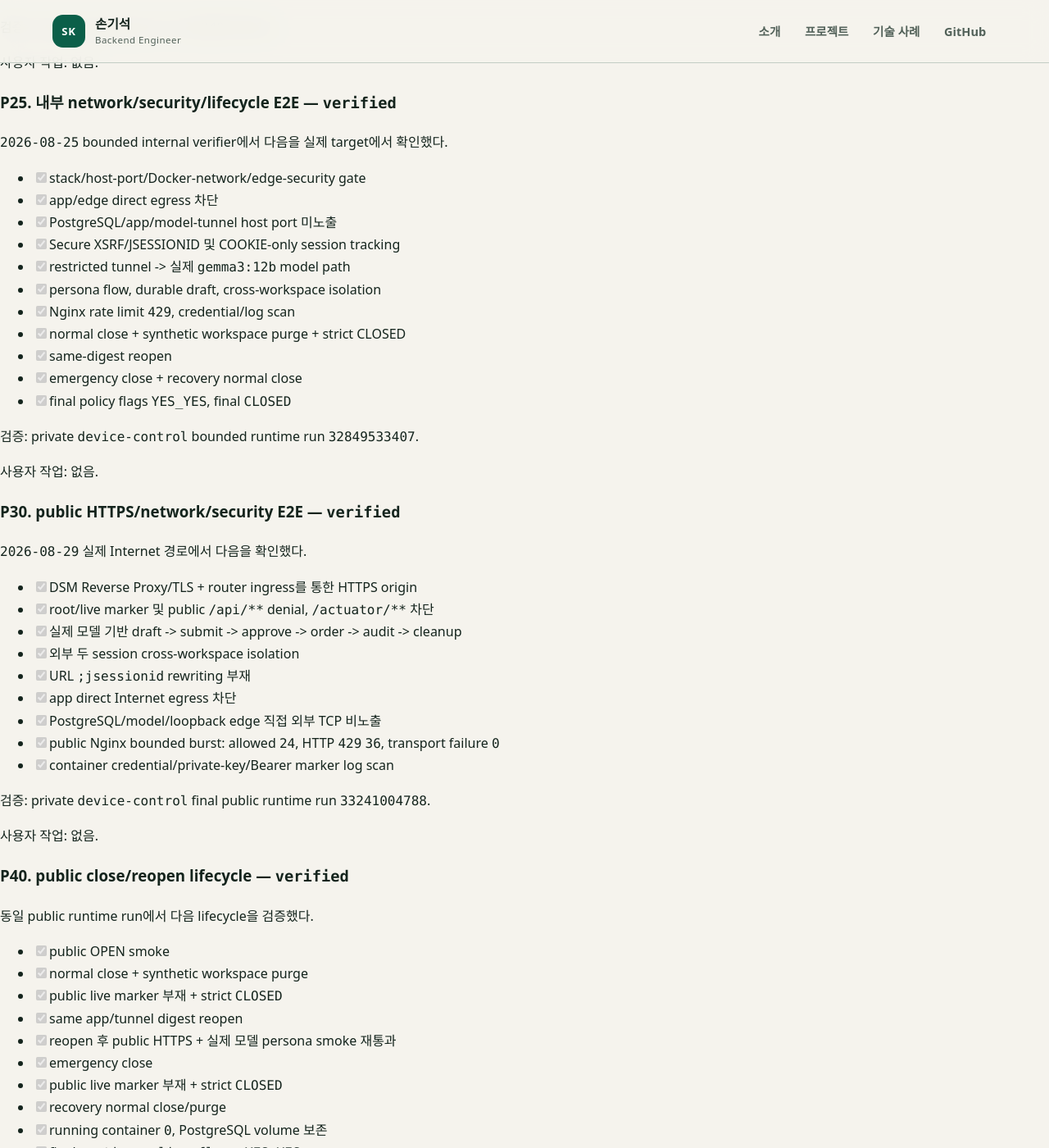
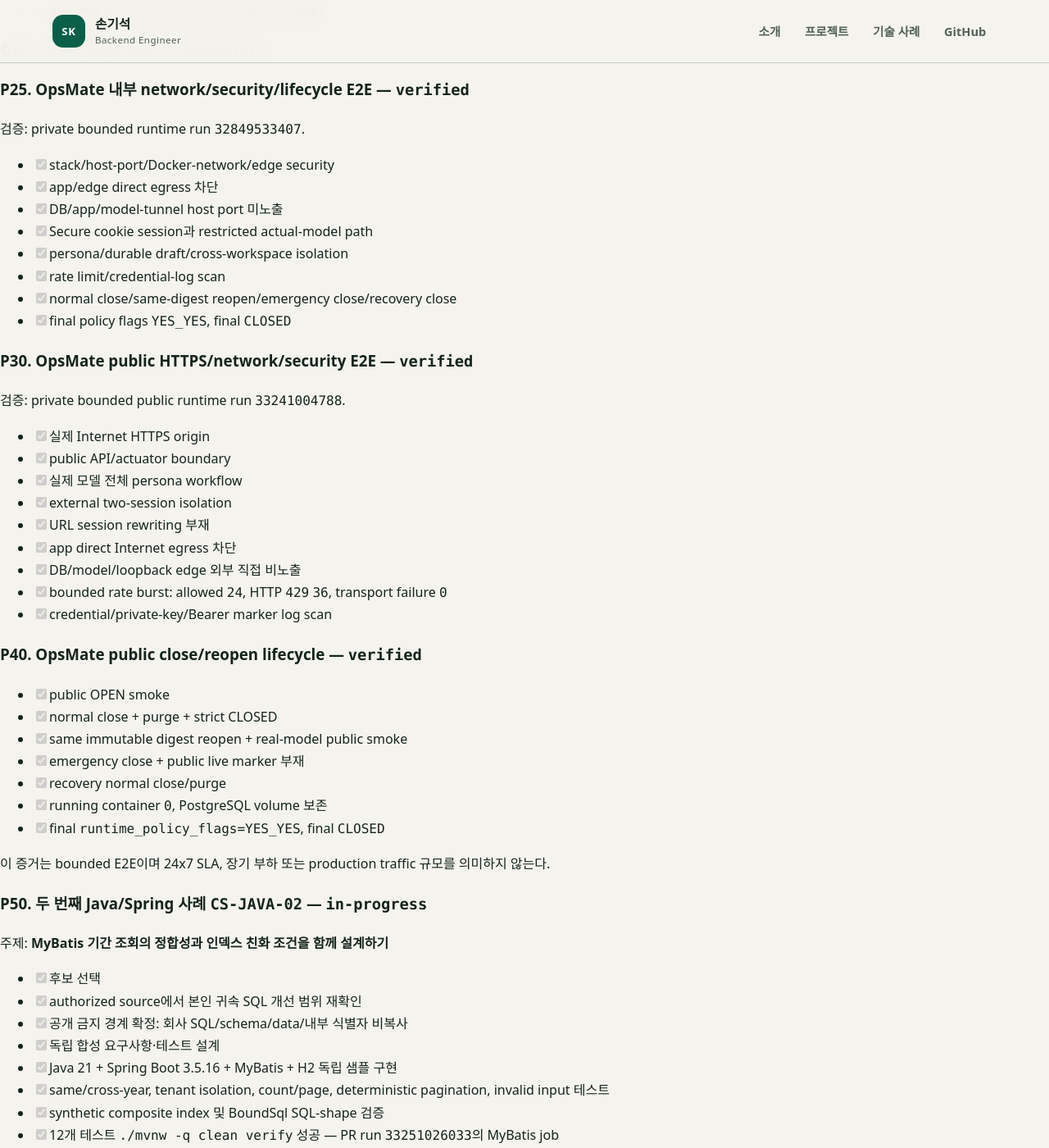
Before and after one commit to son1004007/engineering-career-portfolio, a Jekyll site: the page built from PORTFOLIO_COMPLETION_PLAN.md, in a window 1280 px wide and 1400 px high, scrolled down 1793 px. Shown: the whole window at 82% size. Built offline with Jekyll 4.4.1, drawn with Linux system fonts in a browser that asks for light colours; our own code applies the rules of GitHub Pages for plain Markdown files; some of the changed text lies outside the part shown.

Commit message:
docs: advance CS-JAVA-02 to Pages gate

```diff
--- a/PORTFOLIO_COMPLETION_PLAN.md
+++ b/PORTFOLIO_COMPLETION_PLAN.md
@@ -1,13 +1,13 @@
 # Portfolio Completion Plan
 
 - 기준일: `2026-08-29`
-- 목적: 공개 포트폴리오와 `OpsMate Local`의 검증 상태를 실제 실행 증거와 동기화하고 다음 Java/Spring 사례 공개를 진행한다.
-- 원칙: 문서상 완료가 아니라 exact source, immutable image digest, CI, bounded runtime E2E를 근거로 상태를 올린다.
+- 목적: 공개 포트폴리오의 검증 상태를 실제 실행 증거와 동기화하고 Java/Spring 사례 공개를 순차적으로 완료한다.
+- 원칙: 문서상 완료가 아니라 source review, 독립 구현, 최근 CI와 필요한 runtime/publication evidence를 근거로 상태를 올린다.
 - 전역 기준: `son1004007/ai-agent-workflow-playbook/CONTROL.md`
 - 실행 ledger: [`WORKS.md`](WORKS.md)
 - 장기 backlog: [`TASKS.md`](TASKS.md)
-- 내부 배포 증거: [`02_projects/opsmate-local/docs/NAS_INTERNAL_E2E_EVIDENCE.md`](02_projects/opsmate-local/docs/NAS_INTERNAL_E2E_EVIDENCE.md)
-- public 배포 증거: [`02_projects/opsmate-local/docs/PUBLIC_DEPLOYMENT_E2E_EVIDENCE.md`](02_projects/opsmate-local/docs/PUBLIC_DEPLOYMENT_E2E_EVIDENCE.md)
+- OpsMate internal 증거: [`02_projects/opsmate-local/docs/NAS_INTERNAL_E2E_EVIDENCE.md`](02_projects/opsmate-local/docs/NAS_INTERNAL_E2E_EVIDENCE.md)
+- OpsMate public 증거: [`02_projects/opsmate-local/docs/PUBLIC_DEPLOYMENT_E2E_EVIDENCE.md`](02_projects/opsmate-local/docs/PUBLIC_DEPLOYMENT_E2E_EVIDENCE.md)
 
 ## 상태
 
@@ -29,13 +29,14 @@
 
 ## 실행 순서
 
-### P00. 상태 문서 동기화 — `in-progress`
+### P00. OpsMate 상태 문서 동기화 — `verified`
 
 - [x] `2026-08-23` 실제 모델 E2E 기록
 - [x] `2026-08-25` Synology internal deployment/network/security/lifecycle E2E 기록
-- [x] `2026-08-29` public Internet deployment/network/lifecycle E2E 증거 확보
-- [x] `AI_CONTEXT.md`, `WORKS.md`, `TASKS.md`, `evidence-index.md`, case-study queue를 public E2E 상태와 동기화
-- [ ] 최신 public evidence/state 문서의 portfolio CI와 Pages deploy 성공 확인
+- [x] `2026-08-29` public Internet deployment/network/lifecycle E2E 기록
+- [x] AI context, work/task ledger, evidence index와 public evidence 문서 동기화
+- [x] PR regression 성공
+- [x] main Pages run `33250726427`의 verify matrix, Jekyll build와 deploy 성공
 
 사용자 작업: 없음.
 
@@ -48,7 +49,7 @@
 - [x] shell/Compose/Nginx/container/runbook 검증
 - [x] non-root image build 및 migration rehearsal
 
-검증 기준 release의 `Verify Portfolio` run `32848946968` 전체 성공. 이후 내부 E2E 상태 문서 반영 main Pages run `32851086949`도 성공했다.
+OpsMate public evidence가 반영된 main commit에서도 Pages run `33250726427` 전체 성공.
 
 사용자 작업: 없음.
 
@@ -65,81 +66,76 @@
 
 검증: runtime preparation run `32849378114`.
 
-사용자 작업: 없음.
+### P25. OpsMate 내부 network/security/lifecycle E2E — `verified`
 
-### P25. 내부 network/security/lifecycle E2E — `verified`
+검증: private bounded runtime run `32849533407`.
 
-`2026-08-25` bounded internal verifier에서 다음을 실제 target에서 확인했다.
-
-- [x] stack/host-port/Docker-network/edge-security gate
+- [x] stack/host-port/Docker-network/edge security
 - [x] app/edge direct egress 차단
-- [x] PostgreSQL/app/model-tunnel host port 미노출
-- [x] Secure XSRF/JSESSIONID 및 COOKIE-only session tracking
-- [x] restricted tunnel -> 실제 `gemma3:12b` model path
-- [x] persona flow, durable draft, cross-workspace isolation
-- [x] Nginx rate limit `429`, credential/log scan
-- [x] normal close + synthetic workspace purge + strict CLOSED
-- [x] same-digest reopen
-- [x] emergency close + recovery normal close
+- [x] DB/app/model-tunnel host port 미노출
+- [x] Secure cookie session과 restricted actual-model path
+- [x] persona/durable draft/cross-workspace isolation
+- [x] rate limit/credential-log scan
+- [x] normal close/same-digest reopen/emergency close/recovery close
 - [x] final policy flags `YES_YES`, final `CLOSED`
 
-검증: private `device-control` bounded runtime run `32849533407`.
+### P30. OpsMate public HTTPS/network/security E2E — `verified`
+
+검증: private bounded public runtime run `33241004788`.
+
+- [x] 실제 Internet HTTPS origin
+- [x] public API/actuator boundary
+- [x] 실제 모델 전체 persona workflow
+- [x] external two-session isolation
+- [x] URL session rewriting 부재
+- [x] app direct Internet egress 차단
+- [x] DB/model/loopback edge 외부 직접 비노출
+- [x] bounded rate burst: allowed `24`, HTTP `429` `36`, transport failure `0`
+- [x] credential/private-key/Bearer marker log scan
+
+### P40. OpsMate public close/reopen lifecycle — `verified`
+
+- [x] public OPEN smoke
+- [x] normal close + purge + strict CLOSED
+- [x] same immutable digest reopen + real-model public smoke
+- [x] emergency close + public live marker 부재
+- [x] recovery normal close/purge
+- [x] running container `0`, PostgreSQL volume 보존
+- [x] final `runtime_policy_flags=YES_YES`, final `CLOSED`
+
+이 증거는 bounded E2E이며 24x7 SLA, 장기 부하 또는 production traffic 규모를 의미하지 않는다.
+
+### P50. 두 번째 Java/Spring 사례 `CS-JAVA-02` — `in-progress`
+
+주제: **MyBatis 기간 조회의 정합성과 인덱스 친화 조건을 함께 설계하기**
+
+- [x] 후보 선택
+- [x] authorized source에서 본인 귀속 SQL 개선 범위 재확인
+- [x] 공개 금지 경계 확정: 회사 SQL/schema/data/내부 식별자 비복사
+- [x] 독립 합성 요구사항·테스트 설계
+- [x] Java 21 + Spring Boot 3.5.16 + MyBatis + H2 독립 샘플 구현
+- [x] same/cross-year, tenant isolation, count/page, deterministic pagination, invalid input 테스트
+- [x] synthetic composite index 및 BoundSql SQL-shape 검증
+- [x] 12개 테스트 `./mvnw -q clean verify` 성공 — PR run `33251026033`의 MyBatis job
+- [x] 사례 게시물·README·ARCHITECTURE·SETUP·VERIFICATION 작성
+- [ ] 최신 전체 PR regression 성공
+- [ ] main merge
+- [ ] GitHub Pages build/deploy 및 공개 case/sample 링크 확인
+
+Oracle optimizer의 index 선택과 운영 성능 수치는 공개 검증하지 않았으므로 주장하지 않는다.
 
 사용자 작업: 없음.
 
-### P30. public HTTPS/network/security E2E — `verified`
+### P55. 다음 Java/Spring 사례 — `pending`
 
-`2026-08-29` 실제 Internet 경로에서 다음을 확인했다.
+`CS-JAVA-02`가 Pages에 게시된 뒤 다음 `source-reviewed` 후보를 선택한다.
 
-- [x] DSM Reverse Proxy/TLS + router ingress를 통한 HTTPS origin
-- [x] root/live marker 및 public `/api/**` denial, `/actuator/**` 차단
-- [x] 실제 모델 기반 draft -> submit -> approve -> order -> audit -> cleanup
-- [x] 외부 두 session cross-workspace isolation
-- [x] URL `;jsessionid` rewriting 부재
-- [x] app direct Internet egress 차단
-- [x] PostgreSQL/model/loopback edge 직접 외부 TCP 비노출
-- [x] public Nginx bounded burst: allowed `24`, HTTP `429` `36`, transport failure `0`
-- [x] container credential/private-key/Bearer marker log scan
+선택 기준:
 
-검증: private `device-control` final public runtime run `33241004788`.
-
-사용자 작업: 없음.
-
-### P40. public close/reopen lifecycle — `verified`
-
-동일 public runtime run에서 다음 lifecycle을 검증했다.
-
-- [x] public OPEN smoke
-- [x] normal close + synthetic workspace purge
-- [x] public live marker 부재 + strict `CLOSED`
-- [x] same app/tunnel digest reopen
-- [x] reopen 후 public HTTPS + 실제 모델 persona smoke 재통과
-- [x] emergency close
-- [x] public live marker 부재 + strict `CLOSED`
-- [x] recovery normal close/purge
-- [x] running container `0`, PostgreSQL volume 보존
-- [x] final `runtime_policy_flags=YES_YES`
-- [x] final `CLOSED`
-
-이 검증은 bounded deployment/lifecycle 증거이며 24x7 SLA, 장기 부하 또는 production traffic 규모를 의미하지 않는다.
-
-사용자 작업: 없음.
-
-### P50. 두 번째 Java/Spring 사례 공개 — `in-progress`
-
-OpsMate 목표 gate가 완료됐으므로 현재 작업 우선순위는 여기다.
-
-- [x] `CS-JAVA-02` — MyBatis·Oracle 업무 조회 정합성/성능 지향 사례 선택
-- [ ] authorized evidence에서 본인 기여·공개 경계 재확인
-- [ ] 회사 원본과 독립된 합성 요구사항·테스트 설계
-- [ ] 합성 도메인으로 독립 구현
-- [ ] 정상·실패·경계 테스트
-- [ ] 공개 문서·코드 검수
-- [ ] Pages 게시 및 링크 확인
-
-공개 샘플에서는 `filter/count/page` 정합성, deterministic ordering, index-friendly range predicate를 중심으로 재현한다. Oracle 고유 실행계획이나 운영 성능 수치는 공개 재현 또는 권한 있는 재확인 전까지 주장하지 않는다.
-
-사용자 작업: 기존 authorized evidence로 확정할 수 없는 내부 사실이 반드시 필요한 경우에만 요청한다.
+1. 인증과 SQL 사례와 다른 backend dimension을 추가할 것
+2. 본인 귀속과 공개 경계를 재확인할 수 있을 것
+3. 회사 코드와 독립된 합성 샘플로 정상·실패·경계 테스트가 가능할 것
+4. 확인되지 않은 운영 성과를 필요로 하지 않을 것
 
 ### P60. 포트폴리오 유지관리 — `pending`
 
@@ -152,14 +148,13 @@
 
 현재 즉시 필요한 사용자 작업은 없다.
 
-OpsMate 검증 종료 후 application workload는 의도대로 `CLOSED`이며 PostgreSQL persistent volume은 보존돼 있다. 현재 active work는 `CS-JAVA-02`의 독립 공개 재구현이다.
+OpsMate workload는 `CLOSED` 상태를 유지하고 있으며 현재 active work는 `CS-JAVA-02`의 publication gate다.
 
 ## 완료 판정
 
 1. GitHub Pages 포트폴리오: `published`
-2. OpsMate 코드/CI: `implemented` + regression `verified`
-3. 실제 모델 adapter E2E: `verified`
-4. NAS internal deployment/network/security/lifecycle boundary: `verified`
-5. public Internet deployment/network/security/lifecycle boundary: `verified` (bounded E2E)
-6. 24x7 운영/SLA/장기 부하: `not claimed`
-7. 회사 업무 사례: 원본 검토와 독립 공개 샘플 검증 상태를 분리
+2. OpsMate code/regression + real-model/internal/public bounded E2E: `verified`
+3. OpsMate 24x7 운영/SLA/장기 부하: `not claimed`
+4. 첫 Java/Spring 인증 사례: `sample-verified`
+5. 두 번째 MyBatis 사례: sample CI `verified`, Pages publication pending
+6. 회사 업무 사례: 권한 있는 원본 검토와 독립 공개 샘플 검증 상태를 분리
```
